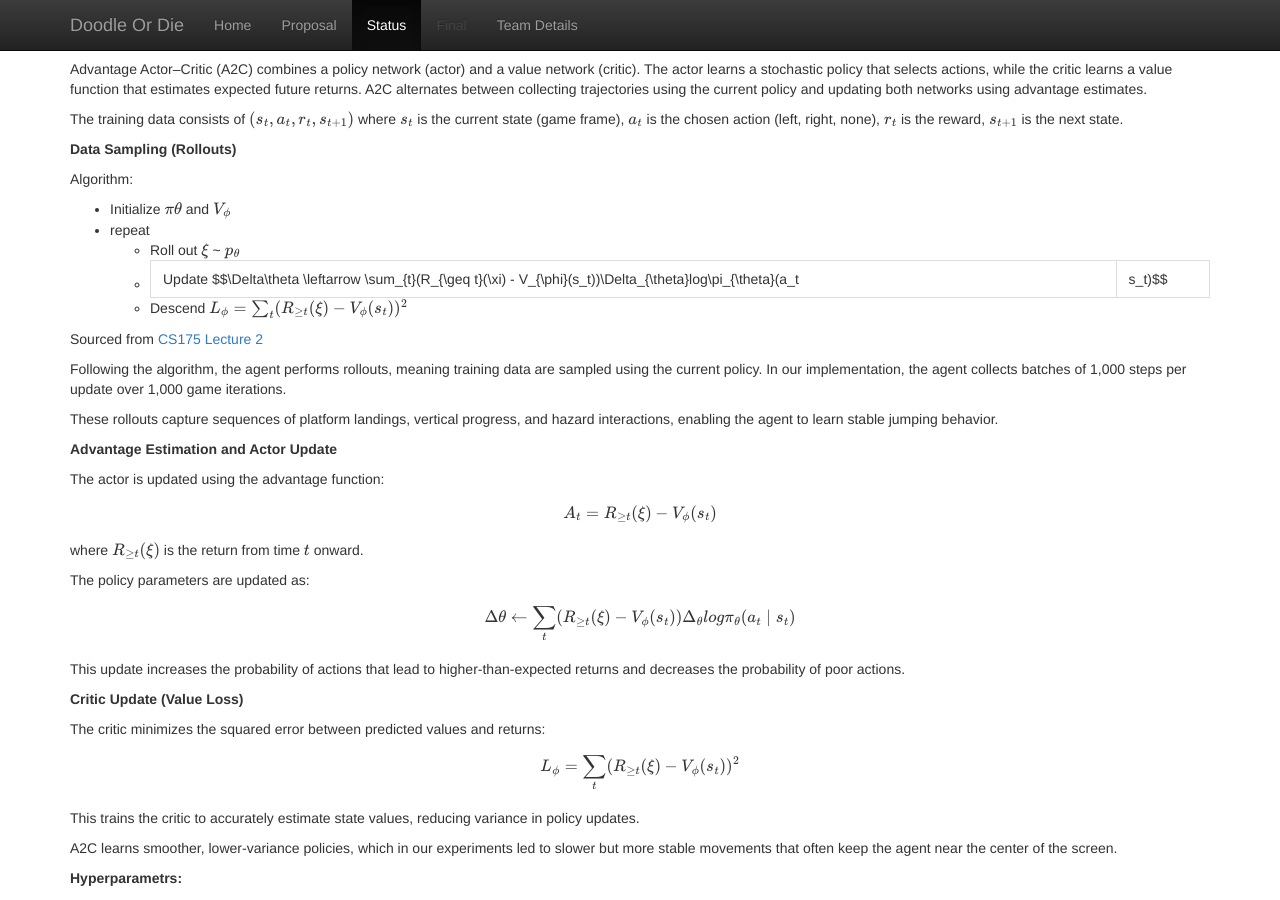
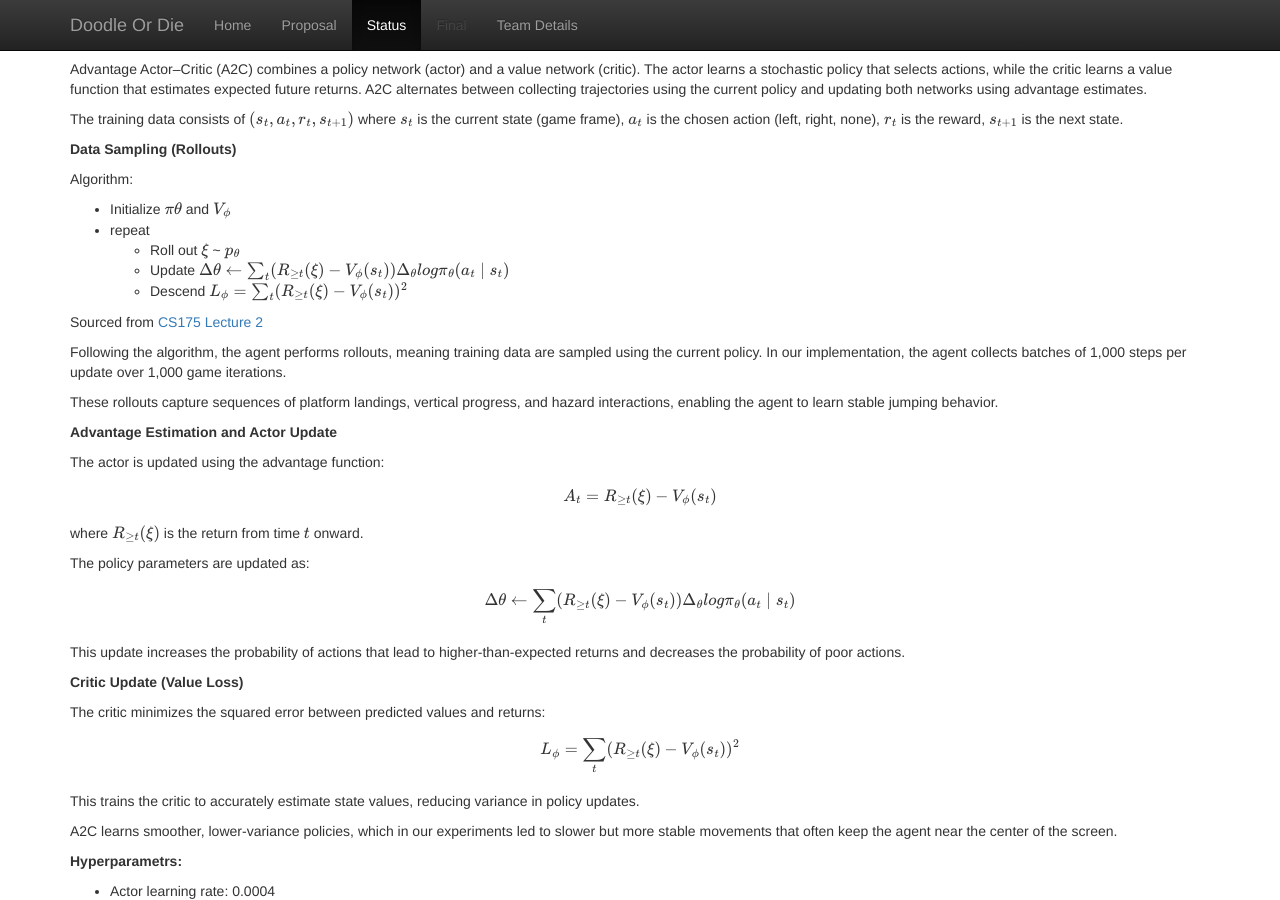
Before and after one commit to abheekg11/Doodle-Or-Die, a Jekyll site: the page built from docs/status.md, in a window 1280 px wide and 900 px high, scrolled down 2309 px. Built offline with Jekyll 4.4.1, drawn with Linux system fonts in a browser that asks for light colours; formulas are drawn with MathJax 3.

Commit message:
Fix notation

```diff
--- a/docs/status.md
+++ b/docs/status.md
@@ -122,7 +122,7 @@ Algorithm:
 - Initialize $$\pi{\theta}$$ and $$V_{\phi}$$
 - repeat
   - Roll out $$\xi$$ ~ $$p_{\theta}$$
-  - Update $$\Delta\theta \leftarrow \sum_{t}(R_{\geq t}(\xi) - V_{\phi}(s_t))\Delta_{\theta}log\pi_{\theta}(a_t | s_t)$$
+  - Update $$\Delta\theta \leftarrow \sum_{t}(R_{\geq t}(\xi) - V_{\phi}(s_t))\Delta_{\theta}log\pi_{\theta}(a_t \mid s_t)$$
   - Descend $$L_{\phi} = \sum_{t}(R_{\geq t}(\xi) - V_{\phi}(s_t))^2$$
 
 Sourced from [CS175 Lecture 2](https://royf.org/crs/CS175/W26/CS175L2.pdf)
```
